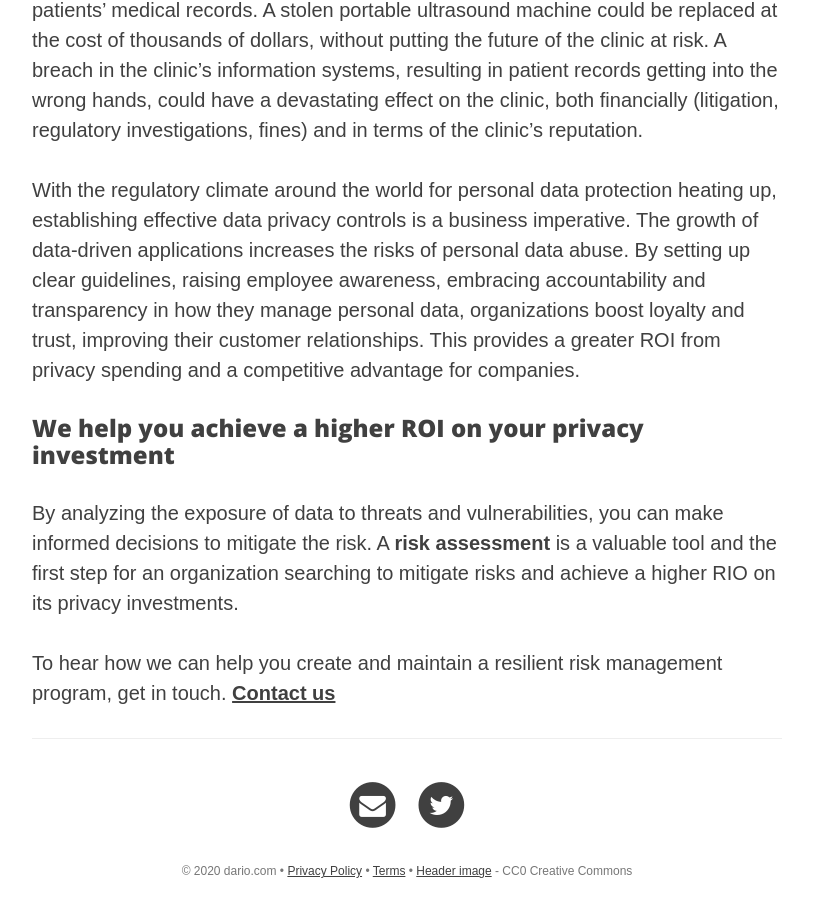
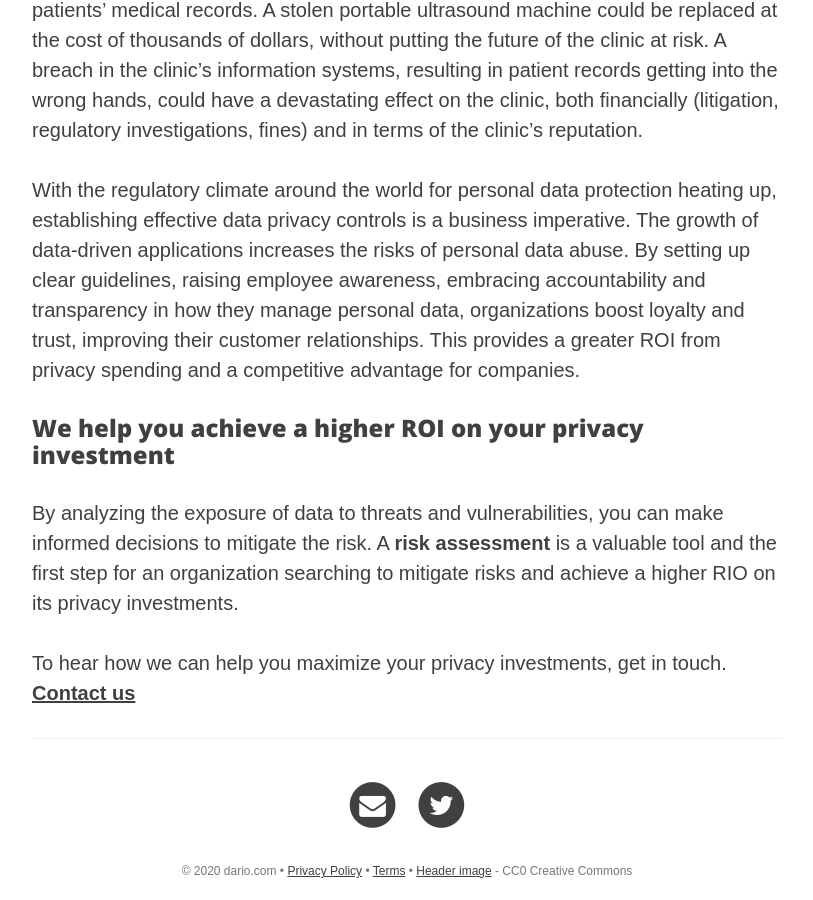
Before and after one commit to riod4/resources, a Jekyll site: the page built from _services/assess-risk-service.md, in a window 1280 px wide and 900 px high, scrolled down 2024 px. Shown: the whole window, without its empty margins (233-1046 px from the left). Built offline with Jekyll 4.4.1, drawn with Linux system fonts in a browser that asks for light colours; nearby versions of some CDN libraries.

Commit message:
testing controlled updates v0.04

```diff
--- a/_services/assess-risk-service.md
+++ b/_services/assess-risk-service.md
@@ -42,4 +42,4 @@ With the regulatory climate around the world for personal data protection heatin
 ### We help you achieve a higher ROI on your privacy investment
 By analyzing the exposure of data to threats and vulnerabilities, you can make informed decisions to mitigate the risk. A **risk assessment** is a valuable tool and the first step for an organization searching to mitigate risks and achieve a higher RIO on its privacy investments.
 
-To hear how we can help you create and maintain a resilient risk management program, get in touch. [**Contact us**]({{ site.baseurl }}/contact)
+To hear how we can help you maximize your privacy investments, get in touch. [**Contact us**]({{ site.baseurl }}/contact)
```
